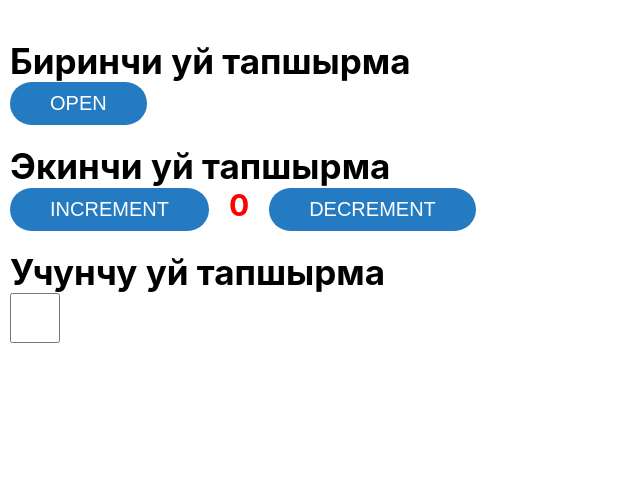
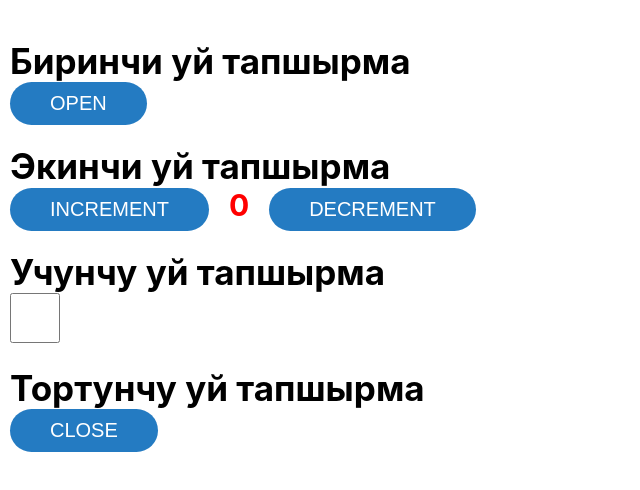
Before and after one commit to Madridista48/new-state-blond, a React (Vite) app: page / in a window 1280 px wide. Shown: the top 490 px of the page, without its empty margins (0-640 px from the left). Built offline with nearby package versions, Linux system fonts and the light colour scheme.

Commit message:
Выполнен четвертый дз

```diff
--- a/src/components/Main/Main.jsx
+++ b/src/components/Main/Main.jsx
@@ -35,6 +35,12 @@ const Main = () => {
         }
     }
 
+    // fourth home-work
+    const [title, setTitle] = useState(true)
+    const showTitle = (e) => {
+        e.preventDefault()
+        setTitle(prevState => !prevState)
+    }
 
     return (
         <main className={css.main} id={"12"}>
@@ -55,6 +61,12 @@ const Main = () => {
                 <input className={css.inputCheck} type="checkbox" onChange={changeBackground}/>
             </section>
 
+            <section className={css.section}>
+                <Titles title={"Тортунчу"}/>
+                <h1>{!title?"Upps!":''}</h1>
+                <Button text={title ? "Close" : "Open"} onClick={showTitle}/>
+            </section>
+
         </main>
     );
 };
--- a/src/components/Main/Main.module.css
+++ b/src/components/Main/Main.module.css
@@ -5,7 +5,9 @@
     padding: 40px 10px;
 }
 .section{
-
+    h1{
+        font-size: 35px;
+    }
 }
 .counter{
     font-size: 30px;
```
